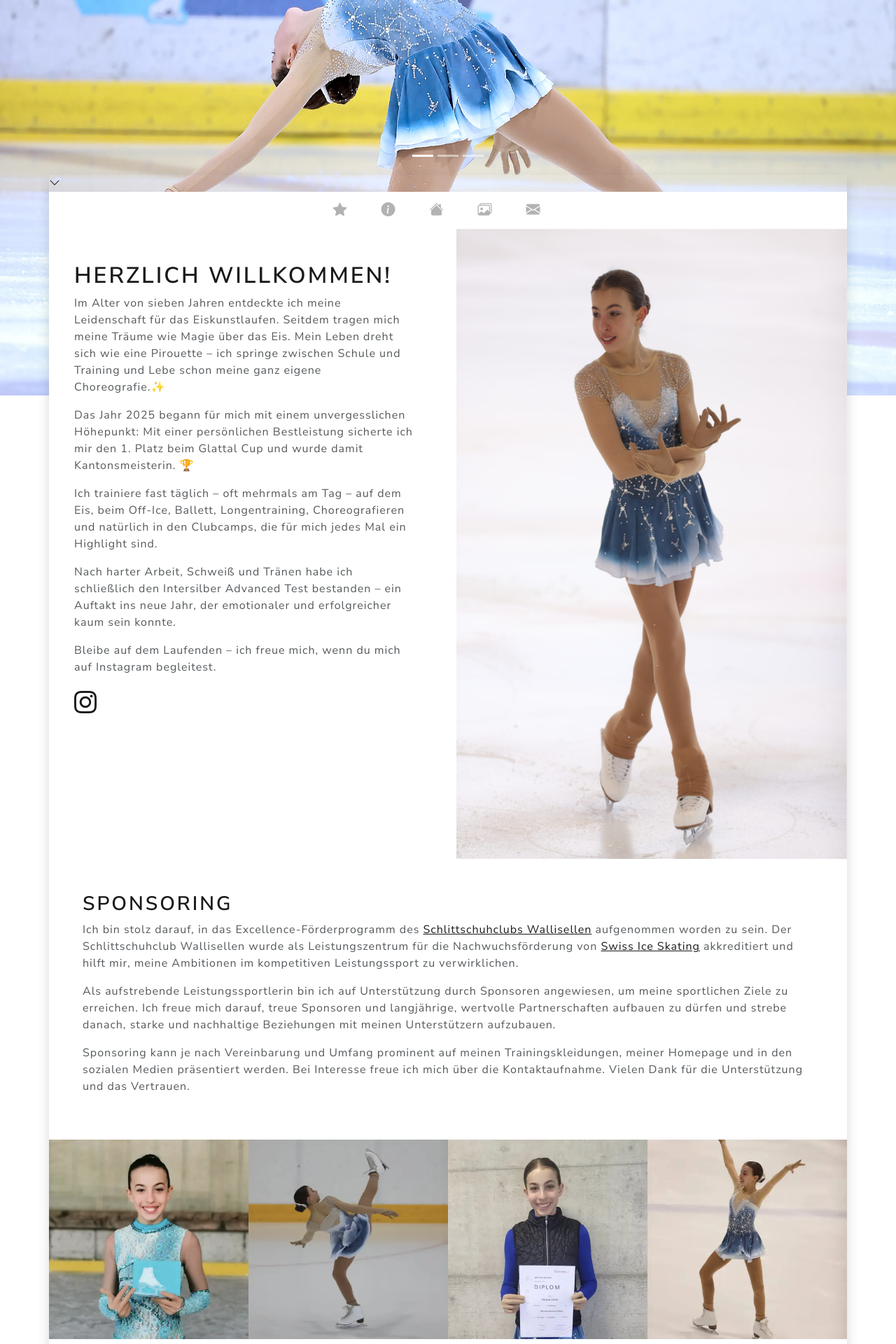
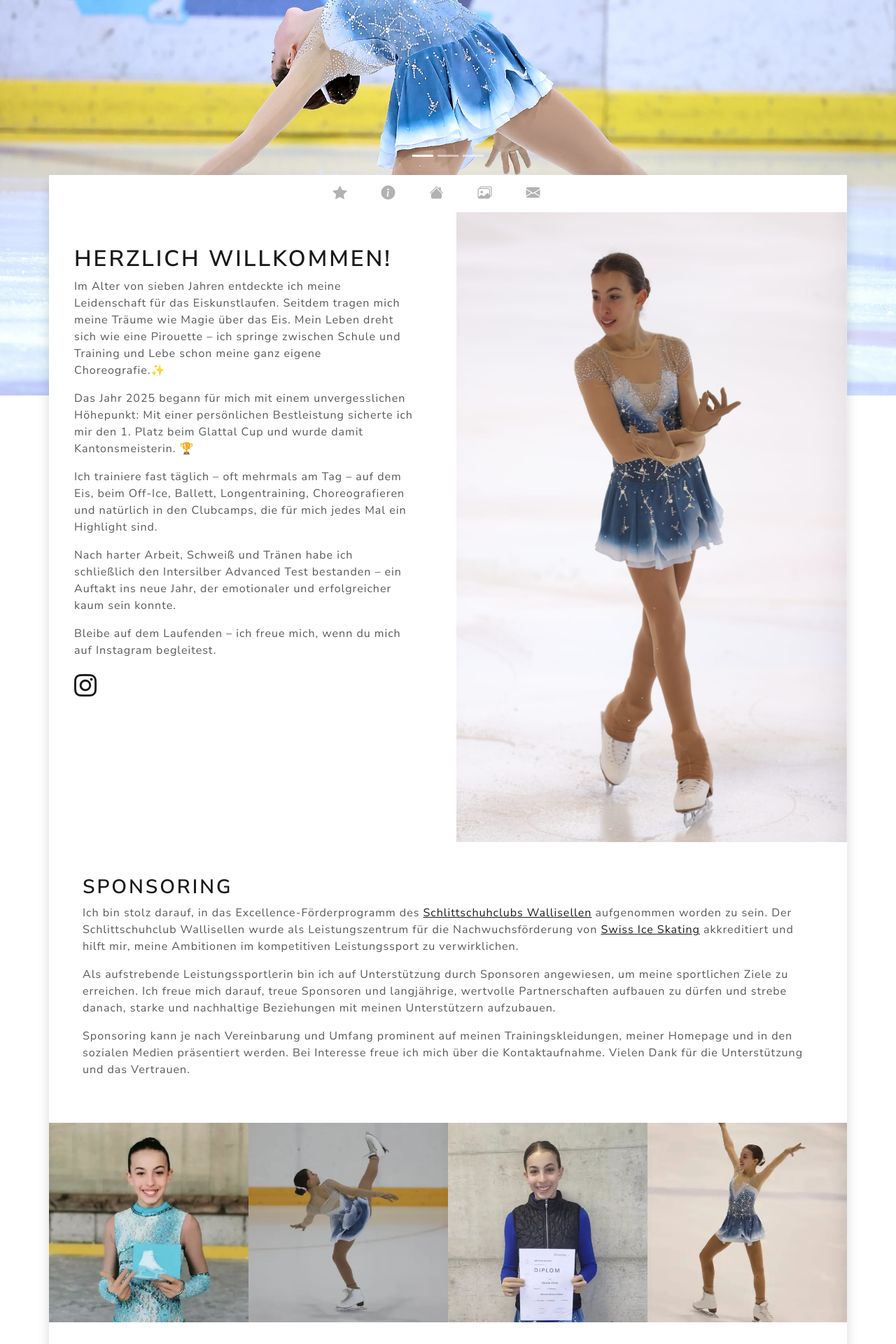
Before and after one commit to flavioaiello/3e2c7395a0ed6e61989d9d6b05156f06a7a27504, a Jekyll site: the page built from index.html, in a window 1280 px wide. Shown: the part 335-2255 px from the top of the page at 70% size. Built offline with Jekyll 4.4.1, drawn with Linux system fonts in a browser that asks for light colours; nearby versions of some CDN libraries.

Commit message:
Update default.html

```diff
--- a/_layouts/default.html
+++ b/_layouts/default.html
@@ -78,7 +78,7 @@
     </header>
 
     <main class="container shadow p-0">
-        <a class="down" href="#content" data-scroll><i class="bi bi-chevron-down"></i></a>
+        <!--<a class="down" href="#content" data-scroll><i class="bi bi-chevron-down"></i></a>-->
         <nav class="navbar navbar-expand-md bg-white sticky-top p-0">
             <div class="navbar-collapse collapse justify-content-center" id="collapsingNavbar">
                 <ul class="navbar-nav">
```
